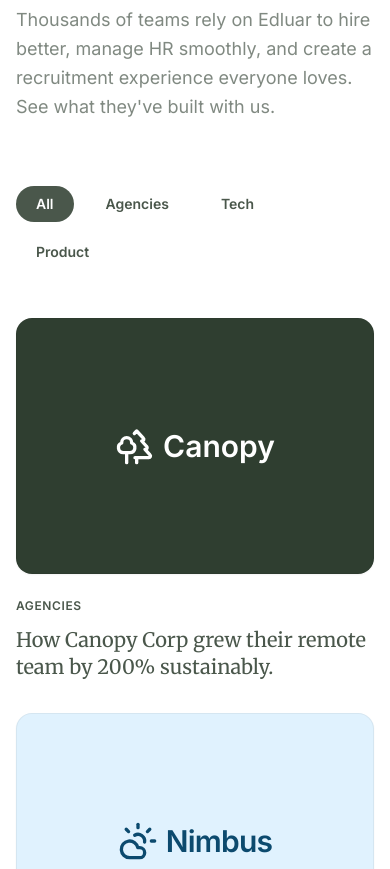
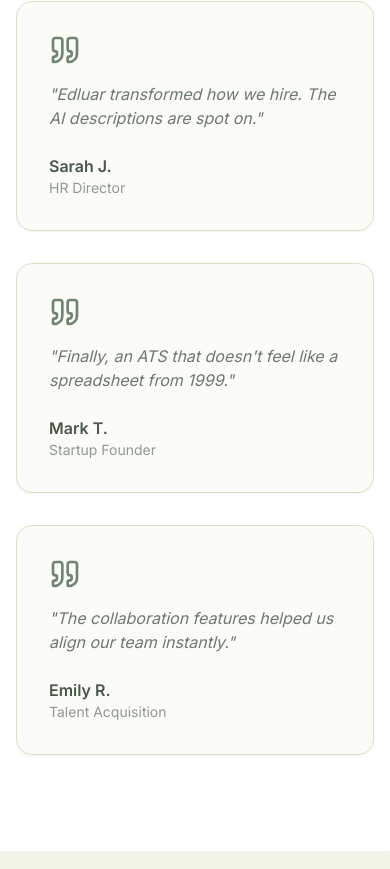
Before and after one commit to LucianSpringer/Edluar, a React (Vite) app: page / in a window 390 px wide. Shown: the part 4815-5684 px from the top of the page. Built offline with nearby package versions, Linux system fonts and the light colour scheme.

Commit message:
Initial commit

```diff
--- a/App.tsx
+++ b/App.tsx
@@ -92,7 +92,6 @@ const FeaturesSection = () => {
       ref={sectionRef}
       className="py-24 bg-white dark:bg-edluar-deep relative overflow-hidden transition-colors duration-300"
     >
-      {/* Decorative background blob */}
       <div className="absolute top-0 right-0 w-1/3 h-1/3 bg-edluar-pale/20 dark:bg-edluar-moss/10 rounded-full blur-3xl -translate-y-1/2 translate-x-1/3"></div>
 
       <div className="max-w-7xl mx-auto px-4 sm:px-6 lg:px-8 relative z-10">
@@ -114,11 +113,9 @@ const FeaturesSection = () => {
             >
               <div className="w-12 h-12 rounded-xl bg-edluar-pale dark:bg-edluar-moss/30 flex items-center justify-center text-edluar-moss dark:text-edluar-pale mb-6 group-hover:scale-110 transition-transform relative group/icon">
                 {feature.icon}
-                {/* Tooltip */}
                 <span className="absolute -top-10 left-1/2 -translate-x-1/2 px-2 py-1 bg-edluar-dark dark:bg-edluar-cream text-edluar-cream dark:text-edluar-dark text-xs rounded opacity-0 group-hover/icon:opacity-100 transition-opacity duration-200 pointer-events-none whitespace-nowrap z-20 shadow-md">
                   {feature.title}
                 </span>
-                {/* Tooltip Triangle */}
                 <div className="absolute -top-4 left-1/2 -translate-x-1/2 w-2 h-2 bg-edluar-dark dark:bg-edluar-cream rotate-45 opacity-0 group-hover/icon:opacity-100 transition-opacity duration-200"></div>
               </div>
               <h3 className="text-xl font-bold text-edluar-dark dark:text-edluar-cream mb-3">{feature.title}</h3>
@@ -270,147 +267,39 @@ const IntegrationsSection = ({ onNavigate }: { onNavigate: (page: string) => voi
   );
 };
 
-const TestimonialsSection = ({ onNavigate }: { onNavigate: (page: string, params?: any) => void }) => {
-  const [activeFilter, setActiveFilter] = useState('All');
-
-  const filters = ['All', 'Agencies', 'Tech', 'Product'];
-
-  const stories = [
-    {
-      company: "Canopy Corp",
-      logo: (
-        <div className="flex items-center gap-2 text-white">
-          <Trees className="w-10 h-10" />
-          <span className="text-3xl font-bold">Canopy</span>
+const TestimonialsSection = ({ onNavigate }: { onNavigate: (page: string) => void }) => {
+  return (
+    <section className="py-24 bg-white dark:bg-edluar-deep transition-colors duration-300">
+      <div className="max-w-7xl mx-auto px-4 sm:px-6 lg:px-8">
+        <div className="text-center mb-16">
+          <h2 className="text-3xl md:text-4xl font-serif font-bold text-edluar-dark dark:text-edluar-cream mb-4">
+            Trusted by Forward-Thinking Teams
+          </h2>
         </div>
-      ),
-      category: "Agencies",
-      headline: "How Canopy Corp grew their remote team by 200% sustainably.",
-      bgColor: "bg-[#2F3E30]", // Dark Green
-      id: 101
-    },
-    {
-      company: "Nimbus",
-      logo: (
-        <div className="flex items-center gap-2 text-sky-900">
-          <CloudSun className="w-10 h-10" />
-          <span className="text-3xl font-black tracking-tight">Nimbus</span>
-        </div>
-      ),
-      category: "Tech",
-      headline: "How Nimbus Reduced Time-to-Hire by 40%",
-      bgColor: "bg-[#E0F2FE]", // Sky Blue
-      id: 2
-    },
-    {
-      company: "Sprout Labs",
-      logo: (
-        <div className="flex items-center gap-2 text-edluar-dark">
-          <Sprout className="w-10 h-10" />
-          <span className="text-3xl font-bold">Sprout</span>
-        </div>
-      ),
-      category: "Product",
-      headline: "Cultivating top engineering talent from the ground up.",
-      bgColor: "bg-edluar-pale", // Pale Green
-      id: 0
-    },
-    {
-      company: "Flora Fin",
-      logo: (
-        <div className="flex items-center gap-2 text-rose-900">
-          <Flower2 className="w-10 h-10" />
-          <span className="text-3xl font-serif italic font-bold">Flora Fin</span>
-        </div>
-      ),
-      category: "Tech",
-      headline: "Flora Fin's organic approach to high-stakes financial hiring.",
-      bgColor: "bg-[#FFF1F2]", // Rose
-      id: 102
-    },
-    {
-      company: "Evergreen",
-      logo: (
-        <div className="flex items-center gap-2 text-edluar-dark">
-          <Leaf className="w-10 h-10" />
-          <span className="text-3xl font-bold">Evergreen</span>
-        </div>
-      ),
-      category: "Agencies",
-      headline: "Keeping candidate relationships fresh with automated nurturing.",
-      bgColor: "bg-edluar-cream", // Cream
-      id: 103
-    },
-    {
-      company: "Summit Systems",
-      logo: (
-        <div className="flex items-center gap-2 text-white">
-          <BarChart3 className="w-10 h-10" />
-          <span className="text-3xl font-bold">SUMMIT</span>
-        </div>
-      ),
-      category: "Tech",
-      headline: "Scaling to the summit: Hiring 50 devs in 3 months.",
-      bgColor: "bg-gray-900", // Dark Gray
-      id: 104
-    }
-  ];
-
-  const filteredStories = activeFilter === 'All'
-    ? stories
-    : stories.filter(s => s.category === activeFilter);
-
-  return (
-    <section id="customer" className="py-24 bg-white dark:bg-edluar-deep transition-colors duration-300">
-      <div className="max-w-7xl mx-auto px-4 sm:px-6 lg:px-8">
-
-        {/* Header Grid */}
-        <div className="grid md:grid-cols-2 gap-8 mb-16 items-end">
-          <h2 className="text-6xl md:text-7xl font-serif font-black text-edluar-dark dark:text-edluar-cream leading-[0.9] tracking-tight">
-            Customer <br /> stories
-          </h2>
-          <p className="text-lg text-edluar-dark/70 dark:text-edluar-cream/60 md:pl-10 leading-relaxed">
-            Thousands of teams rely on Edluar to hire better, manage HR smoothly, and create a recruitment experience everyone loves. See what they've built with us.
-          </p>
-        </div>
-
-        {/* Filters */}
-        <div className="flex flex-wrap gap-3 mb-12">
-          {filters.map(filter => (
-            <button
-              key={filter}
-              onClick={() => setActiveFilter(filter)}
-              className={`px-5 py-2 rounded-full text-sm font-bold transition-all duration-300 ${activeFilter === filter
-                ? 'bg-edluar-dark text-white dark:bg-edluar-cream dark:text-edluar-dark'
-                : 'bg-transparent text-edluar-dark dark:text-edluar-cream hover:bg-edluar-pale/30 dark:hover:bg-edluar-moss/20'
-                }`}
-            >
-              {filter}
-            </button>
-          ))}
-        </div>
-
-        {/* Story Grid */}
-        <div className="grid md:grid-cols-2 lg:grid-cols-3 gap-8">
-          {filteredStories.map((story, i) => (
-            <div
-              key={i}
-              className="group cursor-pointer flex flex-col h-full"
-              onClick={() => story.id > 0 ? onNavigate('blog-post', { id: story.id }) : onNavigate('blog')}
-            >
-              {/* Logo Area */}
-              <div className={`h-64 rounded-2xl ${story.bgColor} flex items-center justify-center mb-6 transition-transform duration-500 group-hover:scale-[1.02] shadow-sm border border-black/5 dark:border-white/5`}>
-                {story.logo}
-              </div>
-
-              {/* Text Area */}
-              <div className="flex flex-col flex-grow">
-                <span className="text-xs font-bold uppercase tracking-wider text-edluar-dark dark:text-edluar-cream mb-3">
-                  {story.category}
-                </span>
-                <h3 className="text-xl font-medium text-edluar-dark dark:text-edluar-cream leading-snug group-hover:underline decoration-2 decoration-edluar-pale underline-offset-4">
-                  {story.headline}
-                </h3>
+        <div className="grid md:grid-cols-3 gap-8">
+          {[
+            {
+              quote: "Edluar transformed how we hire. The AI descriptions are spot on.",
+              author: "Sarah J.",
+              role: "HR Director"
+            },
+            {
+              quote: "Finally, an ATS that doesn't feel like a spreadsheet from 1999.",
+              author: "Mark T.",
+              role: "Startup Founder"
+            },
+            {
+              quote: "The collaboration features helped us align our team instantly.",
+              author: "Emily R.",
+              role: "Talent Acquisition"
+            }
+          ].map((t, i) => (
+            <div key={i} className="p-8 bg-edluar-cream/30 dark:bg-edluar-surface/50 rounded-2xl shadow-sm border border-edluar-pale dark:border-edluar-moss/20">
+              <Quote className="w-8 h-8 text-edluar-moss mb-4" />
+              <p className="text-edluar-dark/80 dark:text-edluar-cream/80 mb-6 italic">"{t.quote}"</p>
+              <div>
+                <div className="font-bold text-edluar-dark dark:text-edluar-cream">{t.author}</div>
+                <div className="text-sm text-edluar-dark/60 dark:text-edluar-cream/60">{t.role}</div>
               </div>
             </div>
           ))}
@@ -701,9 +590,7 @@ const App: React.FC = () => {
     return () => window.removeEventListener('scroll', handleScroll);
   }, []);
 
-  // Theme Logic
   useEffect(() => {
-    // Check local storage or system preference
     const savedTheme = localStorage.getItem('theme');
     if (savedTheme === 'dark' || (!savedTheme && window.matchMedia('(prefers-color-scheme: dark)').matches)) {
       setIsDarkMode(true);
@@ -728,7 +615,6 @@ const App: React.FC = () => {
 
   const handleNavigate = (target: string, params?: any) => {
     setNavParams(params || {});
-
     if (target === 'login') {
       setAuthMode(params?.mode || 'login');
     }
@@ -765,8 +651,6 @@ const App: React.FC = () => {
       window.scrollTo(0, 0);
     } else {
       setPage('home');
-      // If navigating to home specific section, logic is handled in header click or below
-      // For Footer clicks on home sections:
       if (['features', 'integrations', 'customer', 'pricing', 'faq'].includes(target)) {
         setTimeout(() => {
           const el = document.getElementById(target);
@@ -803,7 +687,6 @@ const App: React.FC = () => {
 
       {page === 'home' ? (
         <>
-          {/* Hero Section */}
           <section className="relative pt-20 pb-32 overflow-hidden">
             <div className="max-w-7xl mx-auto px-4 sm:px-6 lg:px-8 relative z-10">
               <div className="text-center max-w-4xl mx-auto">
@@ -837,10 +720,8 @@ const App: React.FC = () => {
                 </div>
               </div>
 
-              {/* Abstract Hero Visual using Palette */}
               <div className="mt-20 relative mx-auto max-w-5xl">
                 <div className="aspect-[16/9] bg-gradient-to-tr from-edluar-sage to-edluar-pale dark:from-edluar-moss dark:to-edluar-sage rounded-2xl shadow-2xl overflow-hidden relative border-4 border-white/50 dark:border-edluar-surface/50">
-                  {/* Mock UI Elements */}
                   <div className="absolute inset-4 bg-edluar-cream/90 dark:bg-edluar-deep/90 backdrop-blur rounded-xl shadow-inner p-6 transition-colors duration-300">
                     <div className="flex justify-between items-center mb-8 border-b border-edluar-pale dark:border-edluar-moss/30 pb-4">
                       <div className="flex space-x-2">
@@ -874,7 +755,6 @@ const App: React.FC = () => {
               </div>
             </div>
 
-            {/* Background Decorative Circles with Parallax & Organic Float Animation */}
             <div
               className="absolute top-1/4 -left-20 w-96 h-96 bg-edluar-pale/30 dark:bg-edluar-moss/10 rounded-full blur-3xl mix-blend-multiply dark:mix-blend-normal filter transition-all duration-100 ease-linear animate-float"
               style={{ transform: `translateY(${scrollY * 0.2}px)` }}
--- a/src/components/ProtectedRoute.tsx
+++ b/src/components/ProtectedRoute.tsx
@@ -1,6 +1,6 @@
 import React from 'react';
 import { useAuth } from '../context/AuthContext';
-import { LoginPage } from './LoginPage';
+import { LoginPage } from '../../components/LoginPage';
 
 interface ProtectedRouteProps {
     children: React.ReactNode;
```
Also changed, not shown: 1 other file (tests, documents, lock files or other folders).
